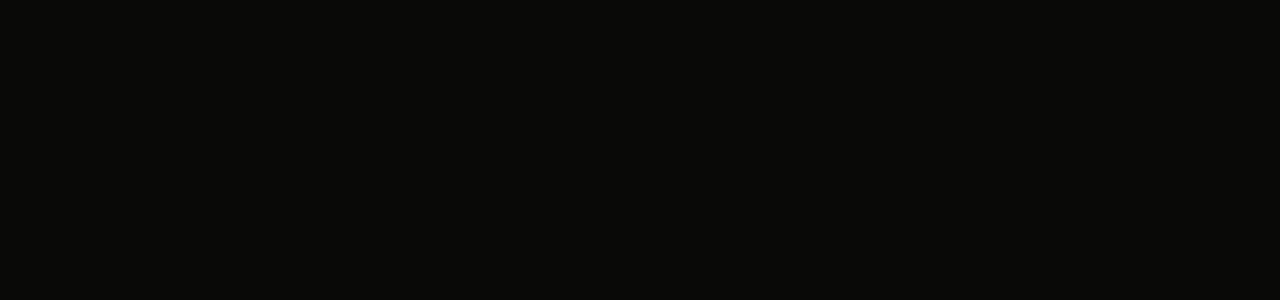
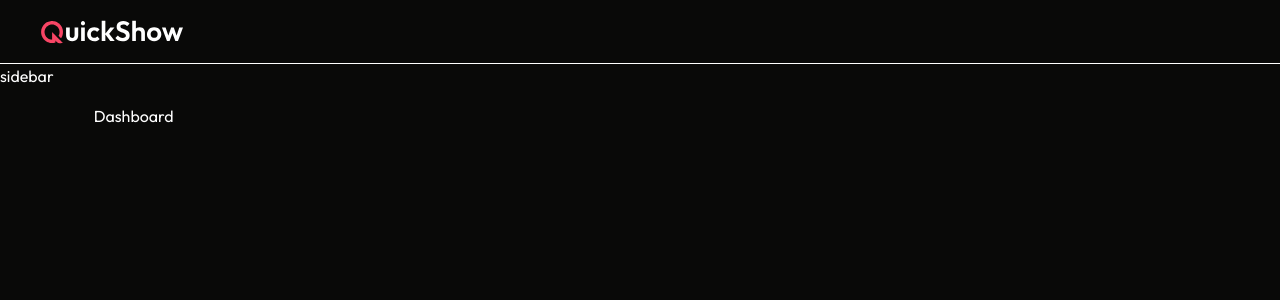
Before and after one commit to 10974-spec/ticket-app, a React (Vite) app in the folder client/: page /admin in a window 1280 px wide. Before the commit this address had no page. Shown: the top 300 px of the page. Built offline with nearby package versions, Linux system fonts and the light colour scheme.

Commit message:
admin page

```diff
--- a/client/src/App.jsx
+++ b/client/src/App.jsx
@@ -9,6 +9,11 @@
 import Favorite from './pages/Favorite'
 import { Toaster } from 'react-hot-toast'
 import Footer from './components/Footer'
+import Layout from './pages/admin/Layout'
+import Dashboard from './pages/admin/Dashboard'
+import AddShows from './pages/admin/AddShows'
+import ListShows from './pages/admin/ListShows'
+import ListBookings from './pages/admin/ListBookings'
 
 const App = () => {
 
@@ -25,6 +30,13 @@
         <Route path='/movies/:id/:date' element={<SeatLayout/>}/>
         <Route path='/my-bookings' element={<MyBookings/>}/>
         <Route path='/favorite' element={<Favorite/>}/>
+
+        <Route path='/admin/*' element={<Layout/>}>
+          <Route index element={<Dashboard/>} />
+          <Route path='add-shows' element={<AddShows/>} />
+          <Route path='list-shows' element={<ListShows/>} />
+          <Route path='list-bookings' element={<ListBookings/>} />
+        </Route>
       </Routes>
        {!isAdminRoute && <Footer />}
     </>
--- /dev/null
+++ b/client/src/components/admin/AdminNavbar.jsx
@@ -0,0 +1,15 @@
+import React from 'react'
+import { Link } from 'react-router-dom'
+import { assets } from '../../assets/assets'
+
+const AdminNavbar = () => {
+  return (
+    <div className='flex items-center justify-between px-6 md:px-10 h-16 border-b birder-gray-300/30'>
+        <Link to="/">
+            <img src={assets.logo} alt="logo" className='w-36 h-auto'/>
+        </Link>
+    </div>
+  )
+}
+
+export default AdminNavbar
--- /dev/null
+++ b/client/src/components/admin/AdminSidebar.jsx
@@ -0,0 +1,29 @@
+import React from 'react'
+import { assets } from '../../assets/assets'
+import { LayoutDashboardIcon, ListCollapseIcon, ListIcon, PlusSquareIcon } from 'lucide-react'
+
+const AdminSidebar = () => {
+
+    const user = {
+        firstName: "Admin",
+        lastName: "User",
+        imageUrl: assets.profile,
+    }
+
+    const  adminNavLinks = [
+        { name: 'Dashboard', href: '/admin', icon:LayoutDashboardIcon },
+        { name: 'Add Shows', href: '/admin/add-shows',icon: PlusSquareIcon },
+        { name: 'List Shows', href: '/admin/list-shows', icon: ListIcon},
+        { name: 'List Bookings', href: '/admin/list-bookings', icon: ListCollapseIcon },
+    ]
+
+
+  return (
+    <div>
+        <h1>sidebar</h1>
+
+    </div>
+  )
+}
+
+export default AdminSidebar
--- a/client/src/pages/MyBookings.jsx
+++ b/client/src/pages/MyBookings.jsx
@@ -66,7 +66,6 @@
                Seat Number:
             </span> {item.bookedSeats.join(", ")}
           </p>
-
           </div>
         </div>
       </div>
--- /dev/null
+++ b/client/src/pages/admin/AddShows.jsx
@@ -0,0 +1,9 @@
+import React from 'react'
+
+const AddShows = () => {
+  return (
+    <div>AddShows</div>
+  )
+}
+
+export default AddShows
--- /dev/null
+++ b/client/src/pages/admin/Dashboard.jsx
@@ -0,0 +1,9 @@
+import React from 'react'
+
+const Dashboard = () => {
+  return (
+    <div>Dashboard</div>
+  )
+}
+
+export default Dashboard
--- /dev/null
+++ b/client/src/pages/admin/Layout.jsx
@@ -0,0 +1,20 @@
+import React from 'react'
+import AdminNavbar from '../../components/admin/AdminNavbar'
+import AdminSidebar from '../../components/admin/AdminSidebar'
+import { Outlet } from 'react-router-dom'
+
+const Layout = () => {
+  return (
+   <>
+    <AdminNavbar/>
+    <div className="flex">
+      <AdminSidebar/>
+      <div className="flex-1 px-4 py-10 md:px-10 h-[calc(100vh-64px)] overflow-y-auto">
+        <Outlet/>
+      </div>
+    </div>
+   </>
+  )
+}
+
+export default Layout
--- /dev/null
+++ b/client/src/pages/admin/ListBookings.jsx
@@ -0,0 +1,9 @@
+import React from 'react'
+
+const ListBookings = () => {
+  return (
+    <div>ListBookings</div>
+  )
+}
+
+export default ListBookings
--- /dev/null
+++ b/client/src/pages/admin/ListShows.jsx
@@ -0,0 +1,9 @@
+import React from 'react'
+
+const ListShows = () => {
+  return (
+    <div>ListShows</div>
+  )
+}
+
+export default ListShows
```
